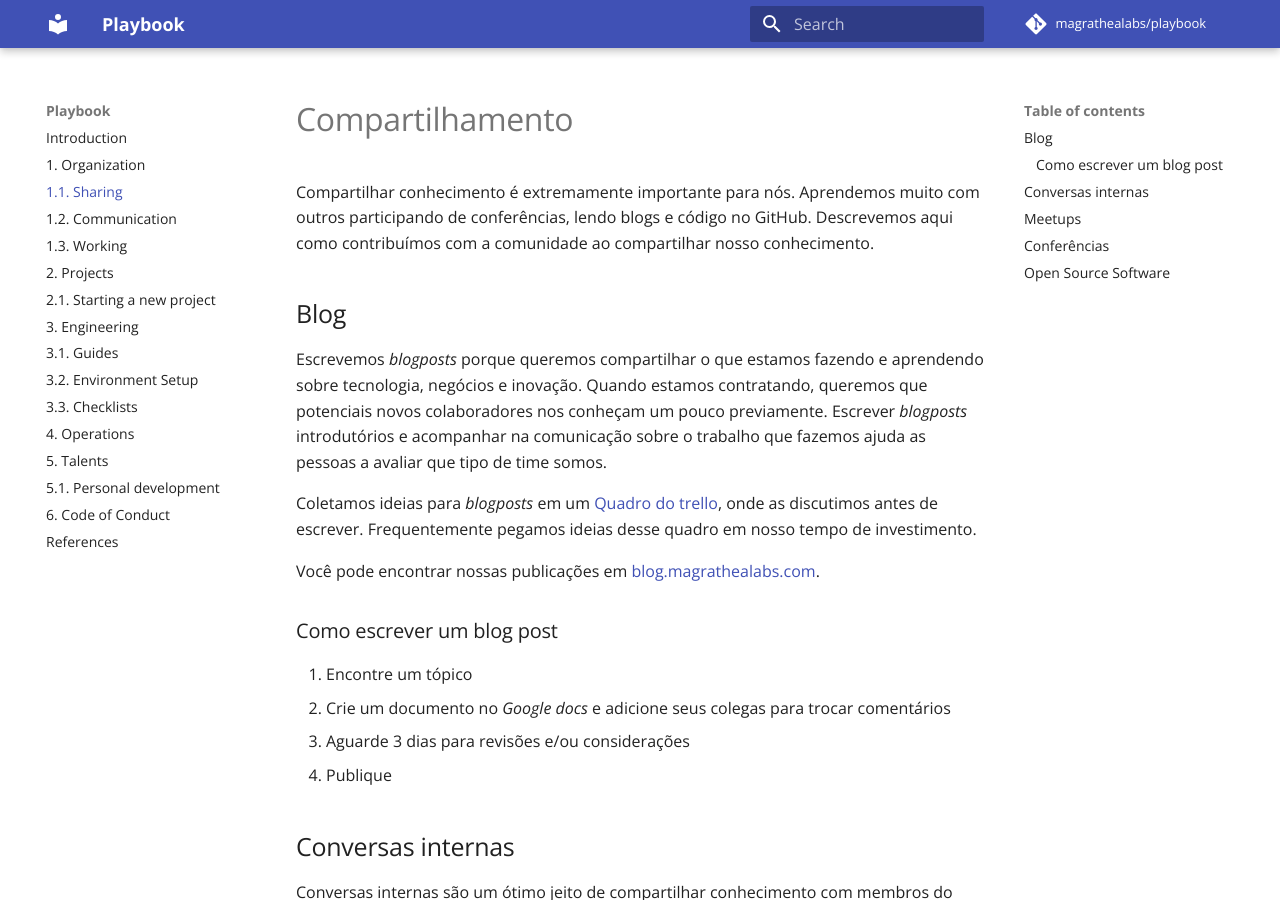
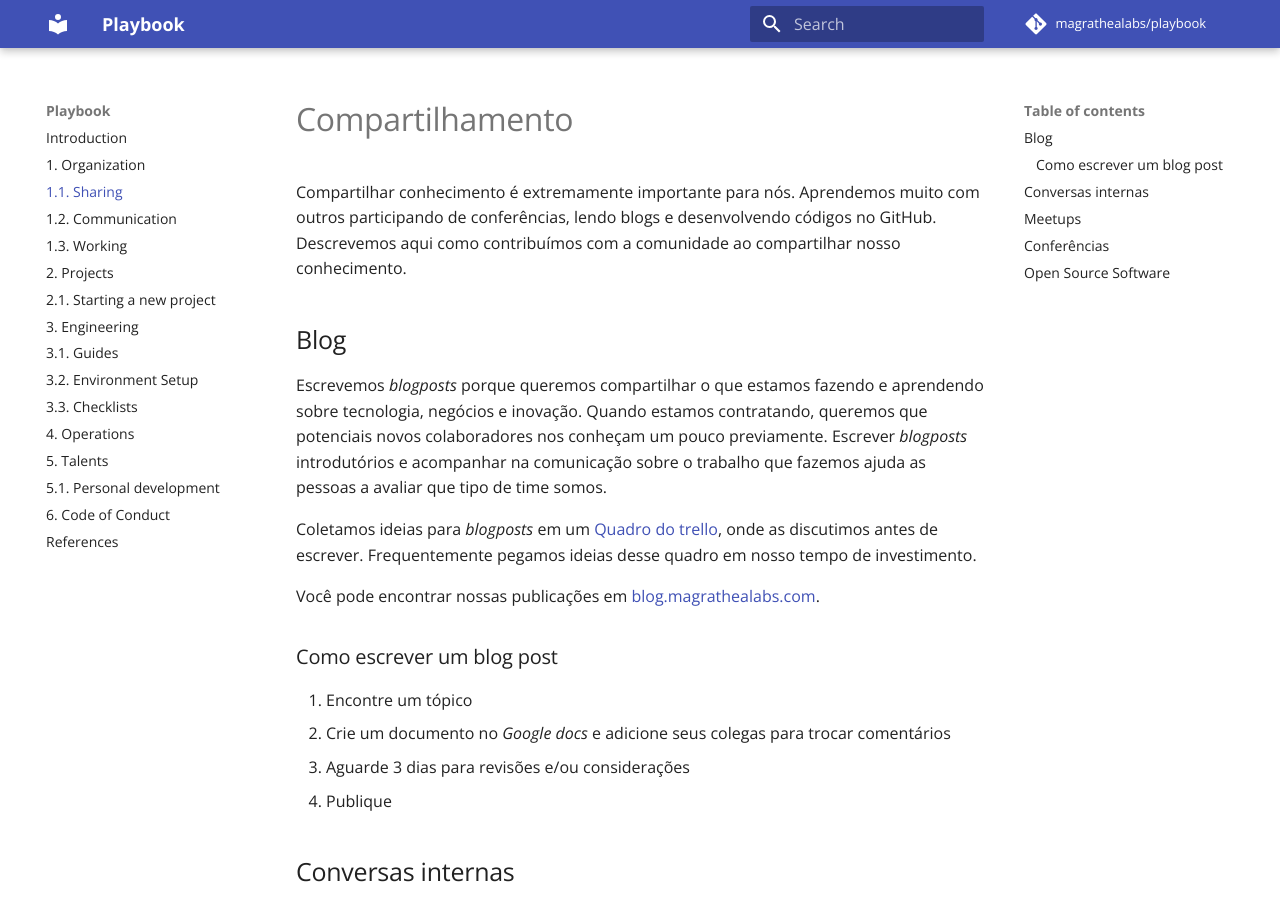
Before and after one commit to magrathealabs/playbook, an MkDocs documentation site: the page built from docs/1.1-sharing.md, in a window 1280 px wide and 900 px high. Built offline with MkDocs 1.6.1 and Material for MkDocs 9.7.7, drawn with Linux system fonts in a browser that asks for light colours; comment, search, counter and statistics services are not loaded.

Commit message:
Update docs/1.1-sharing.md
Co-Authored-By: alfakini <fachini@magrathealabs.com>

```diff
--- a/docs/1.1-sharing.md
+++ b/docs/1.1-sharing.md
@@ -1,6 +1,6 @@
 # Compartilhamento
 
-Compartilhar conhecimento é extremamente importante para nós. Aprendemos muito com outros participando de conferências, lendo blogs e código no GitHub. Descrevemos aqui como contribuímos com a comunidade ao compartilhar nosso conhecimento.
+Compartilhar conhecimento é extremamente importante para nós. Aprendemos muito com outros participando de conferências, lendo blogs e desenvolvendo códigos no GitHub. Descrevemos aqui como contribuímos com a comunidade ao compartilhar nosso conhecimento.
 
 ## Blog
 
```
